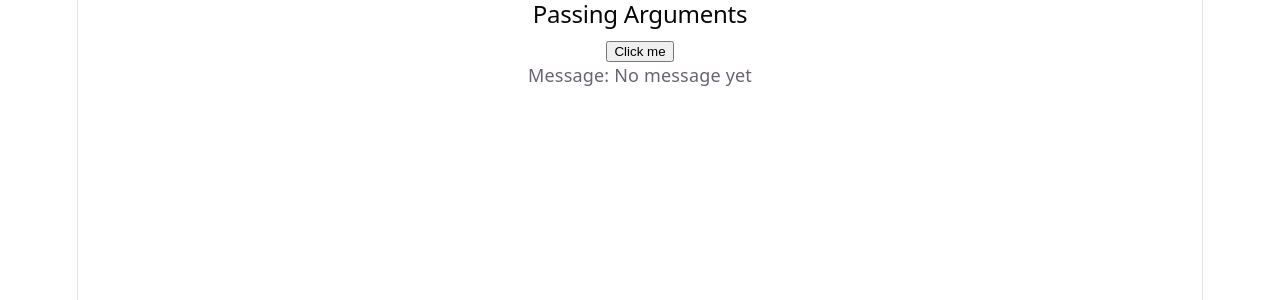
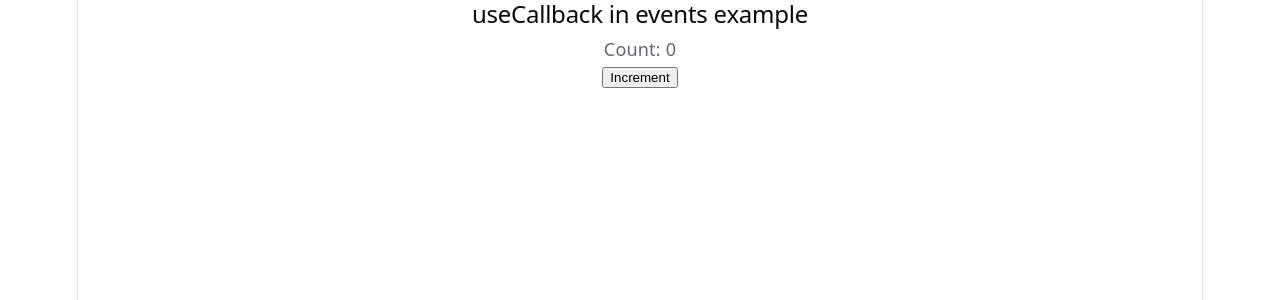
Before and after one commit to thilak459/MERN_Stu_FebMay26Mys, a React (Vite) app in the folder W10/D3/my-app/: page / in a window 1280 px wide. Shown: the top 300 px of the page. Built offline with nearby package versions, Linux system fonts and the light colour scheme.

Commit message:
useCallback with Event Handlers

```diff
--- a/W10/D3/my-app/src/App.jsx
+++ b/W10/D3/my-app/src/App.jsx
@@ -2,6 +2,7 @@ import './App.css'
 import { EventBasics } from './components/P1'
 import { EventObject } from './components/P2'
 import { PassingArguments } from './components/P3'
+import { UseCallbackEvents } from './components/P5'
 
 function App() {
 
@@ -9,7 +10,8 @@ function App() {
     <>
       {/* <EventBasics/> */}
       {/* <EventObject/> */}
-      <PassingArguments/>
+      {/* <PassingArguments/> */}
+      <UseCallbackEvents />
     </>
   )
 }
--- /dev/null
+++ b/W10/D3/my-app/src/components/P5.jsx
@@ -0,0 +1,26 @@
+// useCallback with Event Handlers
+
+import { memo, useCallback, useState } from "react";
+
+const ChildButton = memo(function ChildButton({onClick}){
+    console.log("ChildButton rendered");
+
+    return(
+        <button onClick={onClick}>Increment</button>
+    );
+});
+export function UseCallbackEvents(){
+    const [count,setCount] = useState(0);
+
+    const handleClick = useCallback(()=>{
+        setCount((prevCount)=> prevCount + 1);
+    },[]);
+
+    return(
+        <section>
+            <h2>useCallback in events example</h2>
+            <p>Count: {count}</p>
+            <ChildButton onClick={handleClick} />
+        </section>
+    );
+}
```
